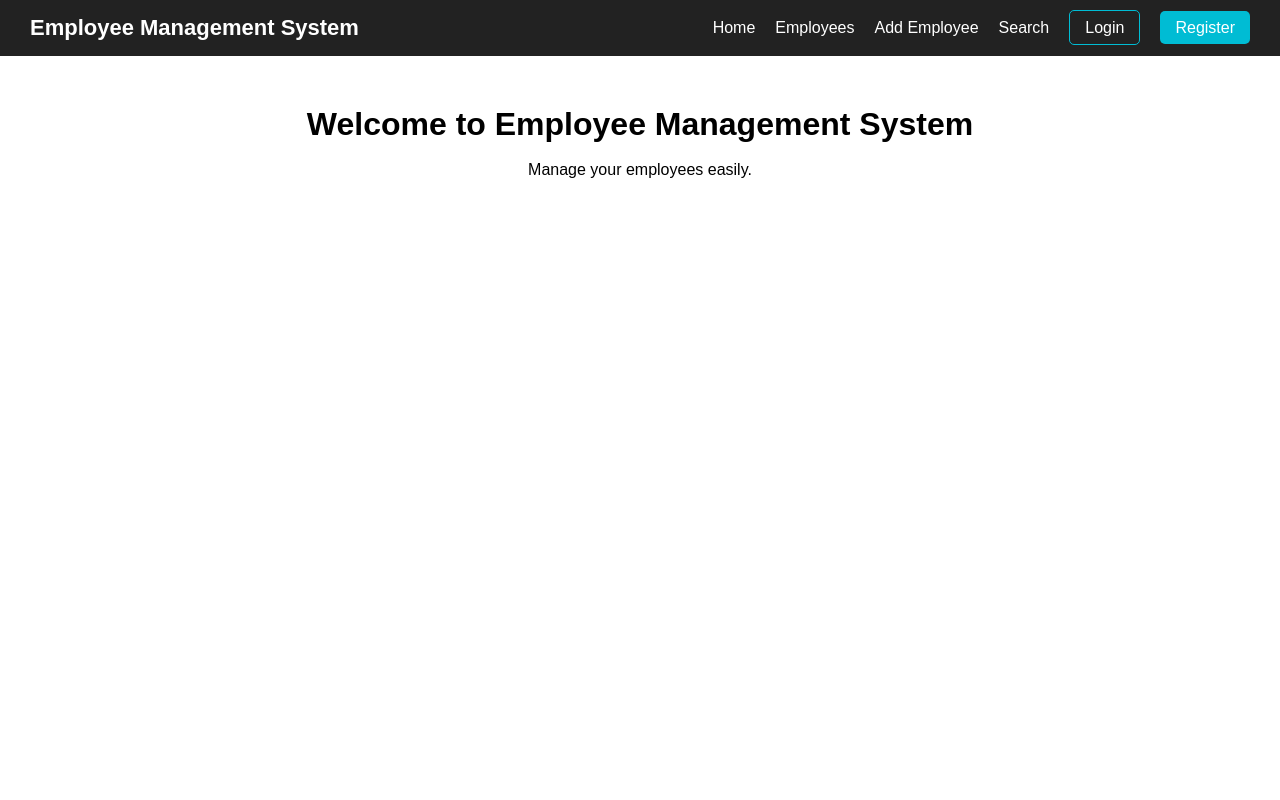
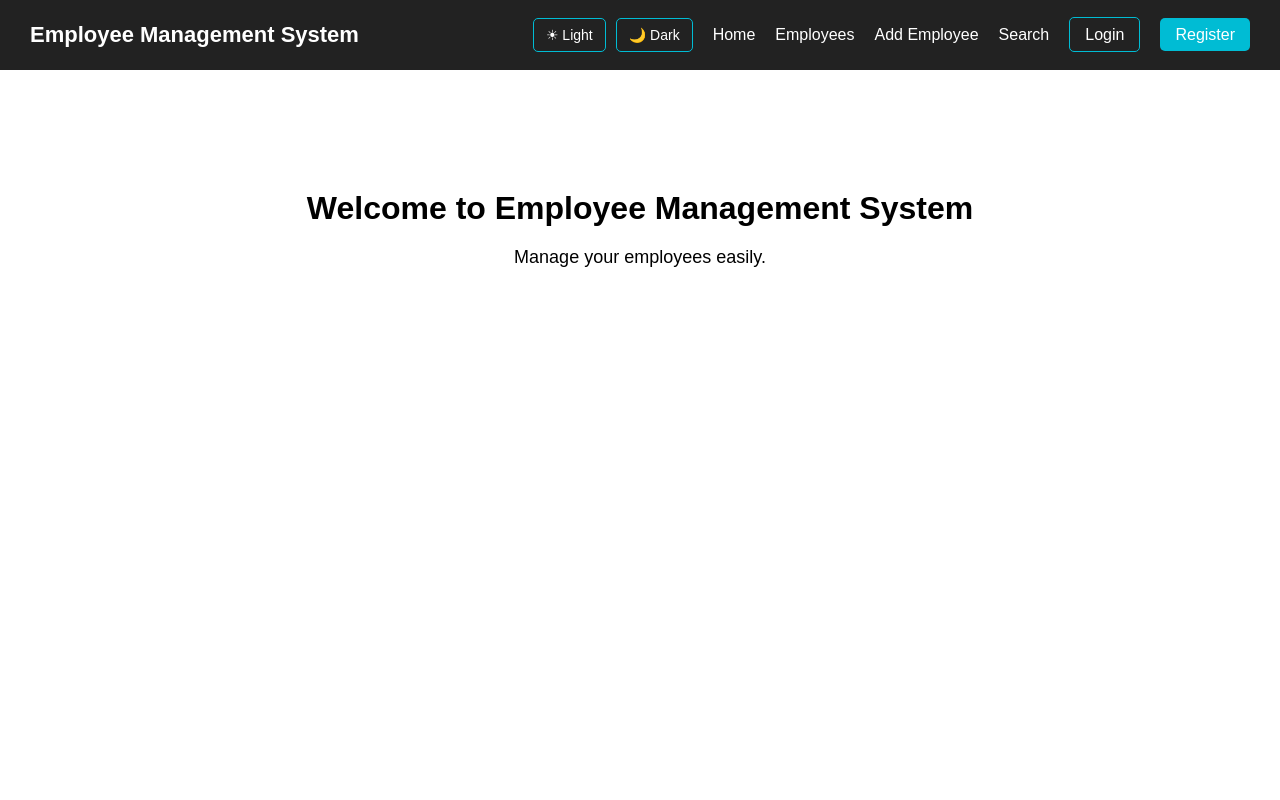
Before and after one commit to satya-2024-sudo/employee-management-system, a Flask app: page / in a window 1280 px wide. Run offline with Flask 3, Linux system fonts and the light colour scheme.

Commit message:
Update navbar and add gitignore

```diff
--- a/templates/navbar.html
+++ b/templates/navbar.html
@@ -2,13 +2,19 @@
 <html lang="en">
 
 <head>
+
     <meta charset="UTF-8">
-    <meta name="viewport" content="width=device-width, initial-scale=1.0">
+
+    <meta name="viewport"
+          content="width=device-width, initial-scale=1.0">
 
     <title>Employee Management System</title>
 
+    <style>
 
-    <style>
+        /* =========================
+           DEFAULT
+        ========================= */
 
         * {
             margin: 0;
@@ -18,35 +24,135 @@
 
         body {
             font-family: Arial, sans-serif;
+            min-height: 100vh;
+            transition: background-color 0.3s ease,
+                        color 0.3s ease;
         }
 
-        /* Navbar */
+
+        /* =========================
+           LIGHT MODE
+        ========================= */
+
+        body.light {
+            background-color: #f5f5f5;
+            color: #222;
+        }
+
+        body.light .content {
+            background-color: white;
+            color: #222;
+        }
+
+        body.light .content h1 {
+            color: #222;
+        }
+
+        body.light .content p {
+            color: #555;
+        }
+
+
+        /* =========================
+           DARK MODE
+        ========================= */
+
+        body.dark {
+            background-color: #121212;
+            color: white;
+        }
+
+        body.dark .content {
+            background-color: #1e1e1e;
+            color: white;
+        }
+
+        body.dark .content h1 {
+            color: white;
+        }
+
+        body.dark .content p {
+            color: #ddd;
+        }
+
+
+        /* =========================
+           NAVBAR
+        ========================= */
+
         .navbar {
             background-color: #222;
             padding: 15px 30px;
+
             display: flex;
             align-items: center;
+
+            min-height: 70px;
         }
 
-        /* Logo */
+
+        /* =========================
+           LOGO
+        ========================= */
+
         .logo {
             color: white;
             font-size: 22px;
             font-weight: bold;
+
             margin-right: auto;
         }
 
-        /* Navigation links */
+
+        /* =========================
+           THEME BUTTONS
+        ========================= */
+
+        .theme-buttons {
+            display: flex;
+            gap: 10px;
+
+            margin-right: 20px;
+        }
+
+        .theme-buttons a {
+            color: white;
+
+            text-decoration: none;
+
+            border: 1px solid #00bcd4;
+
+            padding: 8px 12px;
+
+            border-radius: 5px;
+
+            font-size: 14px;
+        }
+
+        .theme-buttons a:hover {
+            background-color: #00bcd4;
+        }
+
+
+        /* =========================
+           NAV LINKS
+        ========================= */
+
         .nav-links {
             display: flex;
+
             align-items: center;
+
             list-style: none;
+
             gap: 20px;
         }
 
         .nav-links a {
             color: white;
+
             text-decoration: none;
+
             font-size: 16px;
         }
 
@@ -54,100 +160,194 @@
             color: #00bcd4;
         }
 
-        /* Login button */
+
+        /* =========================
+           LOGIN
+        ========================= */
+
         .login-btn {
             border: 1px solid #00bcd4;
+
             padding: 8px 15px;
+
             border-radius: 5px;
         }
 
         .login-btn:hover {
             background-color: #00bcd4;
+
             color: white !important;
         }
 
-        /* Register button */
+
+        /* =========================
+           REGISTER
+        ========================= */
+
         .register-btn {
             background-color: #00bcd4;
+
             padding: 8px 15px;
+
             border-radius: 5px;
         }
 
         .register-btn:hover {
             background-color: #0097a7;
+
             color: white !important;
         }
 
-        /* Content */
+
+        /* =========================
+           CONTENT
+        ========================= */
+
         .content {
-            padding: 50px;
+            width: 80%;
+
+            margin: 60px auto;
+
+            padding: 60px 30px;
+
+            border-radius: 10px;
+
             text-align: center;
+
+            transition: 0.3s;
+        }
+
+
+        .content h1 {
+            margin-bottom: 20px;
+        }
+
+
+        .content p {
+            font-size: 18px;
         }
 
     </style>
 
 </head>
 
-<body flask="{{theme}}">
 
-    <!-- ================= NAVBAR ================= -->
+<!-- IMPORTANT:
+     Flask sends theme = light/dark
+-->
+
+<body class="{{ theme }}">
+
+
+    <!-- =========================
+         NAVBAR
+    ========================= -->
 
     <nav class="navbar">
+
+
+        <!-- LOGO -->
 
         <div class="logo">
             Employee Management System
         </div>
 
+
+        <!-- THEME BUTTONS -->
+
+        <div class="theme-buttons">
+
+            <a href="/set-theme/light">
+                ☀ Light
+            </a>
+
+            <a href="/set-theme/dark">
+                🌙 Dark
+            </a>
+
+        </div>
+
+
+        <!-- NAVIGATION -->
+
         <ul class="nav-links">
 
-            <!-- Home -->
             <li>
-                <a href="/">Home</a>
+                <a href="/">
+                    Home
+                </a>
             </li>
 
-            <!-- Employees -->
             <li>
-                <a href="/employees">Employees</a>
+                <a href="/employees">
+                    Employees
+                </a>
             </li>
 
-            <!-- Add Employee -->
             <li>
-                <a href="/add-employee">Add Employee</a>
+                <a href="/add-employee">
+                    Add Employee
+                </a>
             </li>
 
-            <!-- Search -->
             <li>
-                <a href="#">Search</a>
+                <a href="/search">
+                    Search
+                </a>
             </li>
 
-            <!-- Login -->
+
+            {% if username %}
+
                 <li>
-                <a href="/login" class="login-btn">
+                    <a href="/logout">
+                        Logout
+                    </a>
+                </li>
+
+            {% else %}
+
+                <li>
+                    <a href="/login"
+                       class="login-btn">
                         Login
                     </a>
                 </li>
 
-            <!-- Register -->
                 <li>
-                <a href="/register" class="register-btn">
+                    <a href="/register"
+                       class="register-btn">
                         Register
                     </a>
                 </li>
+
+            {% endif %}
 
         </ul>
 
     </nav>
 
 
-    <!-- ================= HOME CONTENT ================= -->
+    <!-- =========================
+         CONTENT
+    ========================= -->
 
     <div class="content">
+
+        {% if fullname %}
+
+            <h1>
+                Welcome, {{ fullname }}!
+            </h1>
+
+        {% else %}
 
             <h1>
                 Welcome to Employee Management System
             </h1>
 
-        <br>
+        {% endif %}
+
 
         <p>
             Manage your employees easily.
@@ -155,6 +355,7 @@
 
     </div>
 
+
 </body>
 
 </html>
```
Also changed, not shown: 1 other file. Lines whose indentation alone changed are shown as unchanged.
